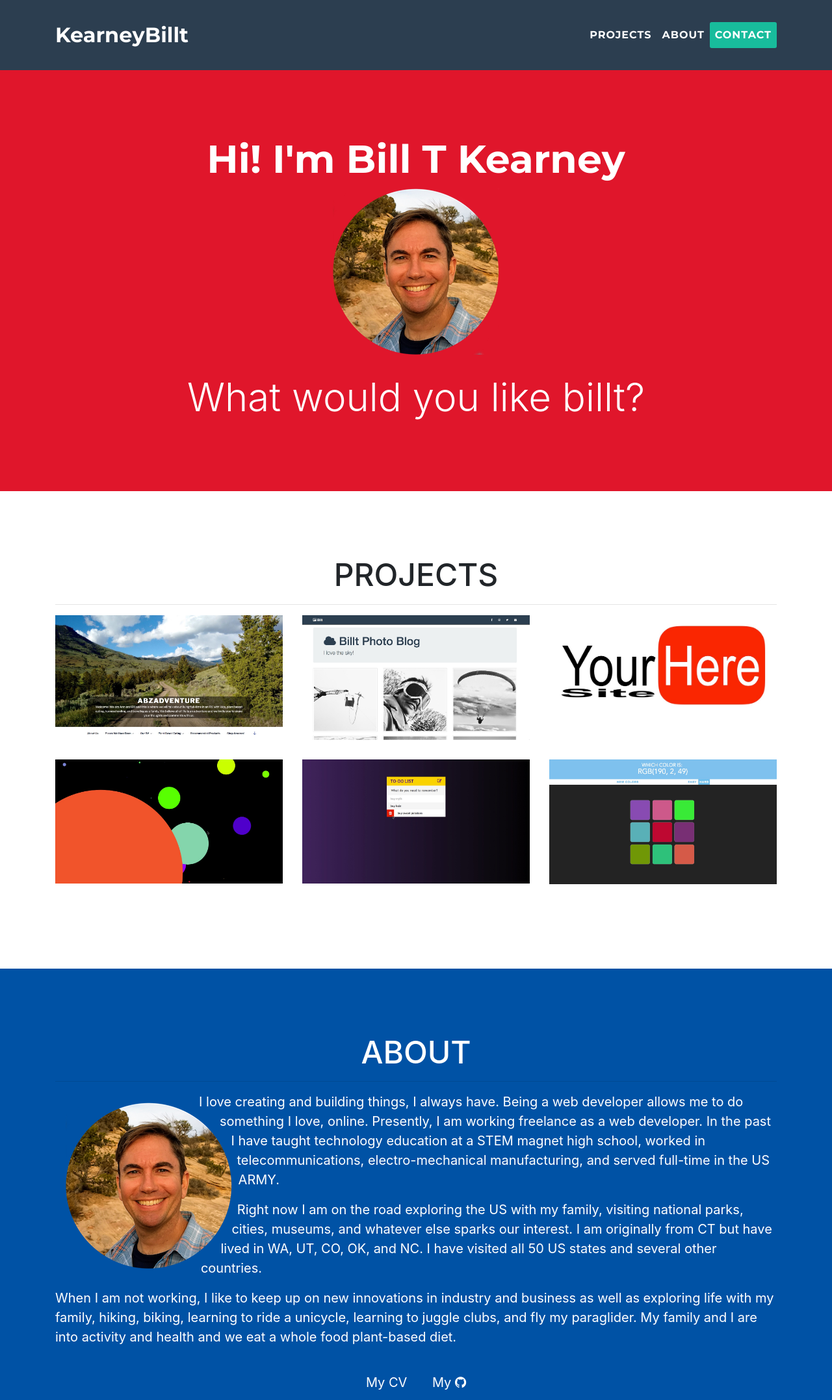
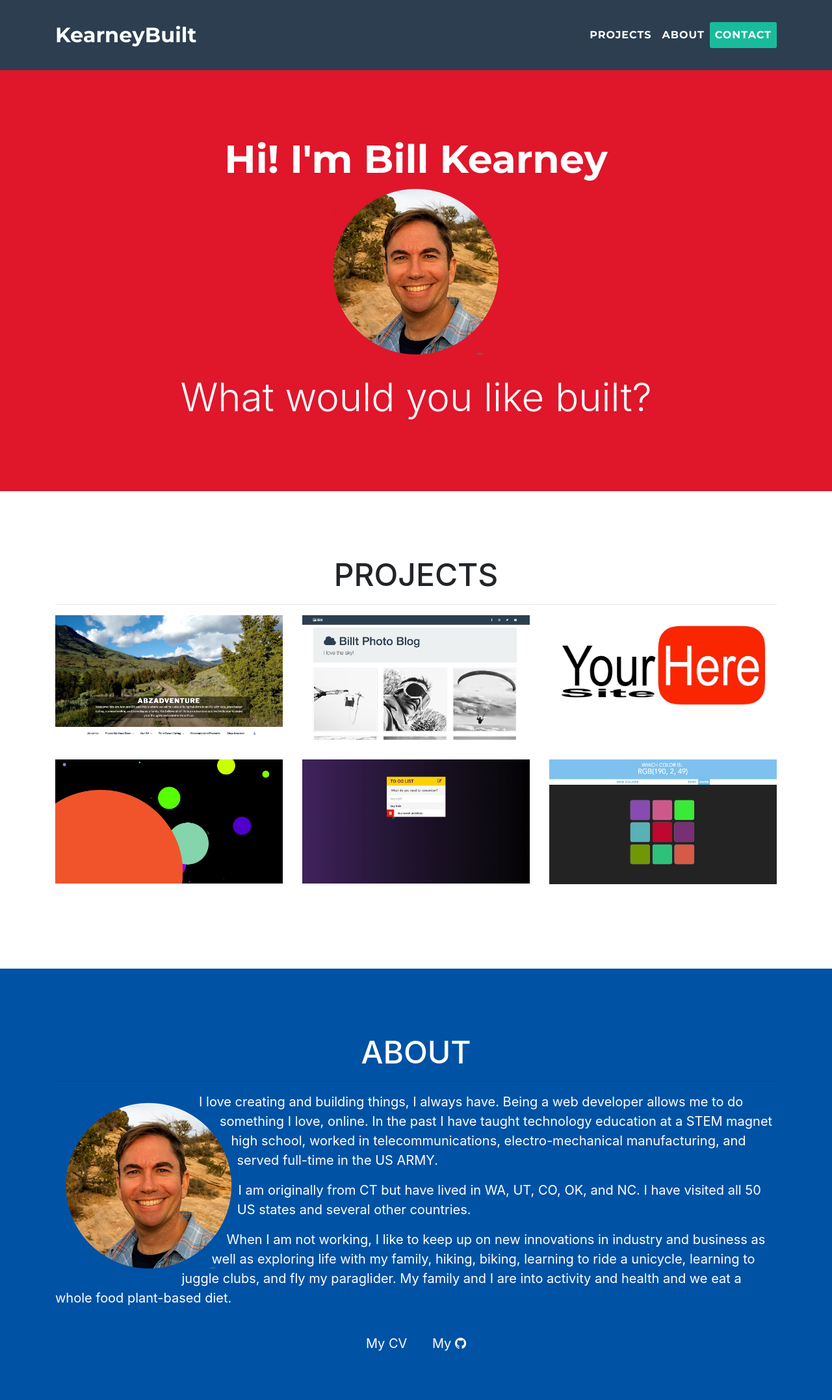
Before and after one commit to BIlltKearney/KearneyBuiltBusinessSite, a website with bundled scripts: page index.html in a window 1280 px wide. Shown: the top 2155 px of the page at 65% size. Built offline with nearby package versions, Linux system fonts and the light colour scheme.

Commit message:
Initial load of site
site uploaded for template

```diff
--- a/index.html
+++ b/index.html
@@ -30,7 +30,7 @@
     <!-- Navigation -->
     <nav class="navbar navbar-expand-lg navbar-light fixed-top" id="mainNav">
       <div class="container">
-        <a class="navbar-brand js-scroll-trigger" href="#page-top">KearneyBillt</a>
+        <a class="navbar-brand js-scroll-trigger" href="#page-top">KearneyBuilt</a>
         <button class="navbar-toggler navbar-toggler-right" type="button" data-toggle="collapse" data-target="#navbarResponsive" aria-controls="navbarResponsive" aria-expanded="false" aria-label="Toggle navigation">
           Menu
           <i class="fa fa-bars"></i>
@@ -55,9 +55,9 @@
     <header class="masthead">
       <div class="container">
         <div class="intro-text">
-          <span class="name">Hi! I'm Bill T Kearney</span>
+          <span class="name">Hi! I'm Bill Kearney</span>
             <img class="img-fluid" src="img/Billtphotocircle.png" alt="">
-          <span class="skills">What would you like billt?</span>
+          <span class="skills">What would you like built?</span>
         </div>
       </div>
     </header>
@@ -140,9 +140,9 @@
         <div class="row">
           <div class="col-lg-12 ml-auto">
             <img class="" style="shape-outside: circle(50% at 50% 50%) border-box; shape-margin: .6em; margin: 1em; float: left;" src="img/Billtphotocircle.png" alt="" width="256" height="256">
-           	<p>I love creating and building things, I always have. Being a web developer allows me to do something I love, online. Presently, I am working freelance as a web developer. In the past I have taught technology education at a STEM magnet high school, worked in telecommunications, electro-mechanical manufacturing, and served full-time in the US ARMY.</p>
+           	<p>I love creating and building things, I always have. Being a web developer allows me to do something I love, online. In the past I have taught technology education at a STEM magnet high school, worked in telecommunications, electro-mechanical manufacturing, and served full-time in the US ARMY.</p>
 
-            <p>Right now I am on the road exploring the US with my family, visiting national parks, cities, museums, and whatever else sparks our interest. I am originally from CT but have lived in WA, UT, CO, OK, and NC. I have visited all 50 US states and several other countries.</p>
+            <p>I am originally from CT but have lived in WA, UT, CO, OK, and NC. I have visited all 50 US states and several other countries.</p>
 
             <p>When I am not working, I like to keep up on new innovations in industry and business as well as exploring life with my family, hiking, biking, learning to ride a unicycle, learning to juggle clubs, and fly my paraglider. My family and I are into activity and health and we eat a whole food plant-based diet.</p>
           </div>
@@ -172,6 +172,12 @@
                   <div class="control-group">
                     <div class="form-group floating-label-form-group controls">
                       <input type="email" class="form-control" name="_replyto" placeholder="Email" required>
+                    </div>
+                  </div>
+
+                  <div class="control-group">
+                    <div class="form-group floating-label-form-group controls">
+                      <input type="phone" class="form-control" name="_replyto" placeholder="Phone" required>
                     </div>
                   </div>
 
@@ -241,7 +247,7 @@
             <div class="footer-col col-md-4">
               <h3>Contact</h3>
               <p>
-                <a href="mailto:bill@kearneybillt.com?subject=I%20Want%20it%20Billt!">Bill [at] KearneyBillt [dot] com</a>
+                <a href="mailto:bill@kearneybillt.com?subject=I%20Want%20it%20Billt!">Bill [at] KearneyBuilt [dot] com</a>
               </p>
             </div>
           </div>
@@ -251,7 +257,7 @@
         <div class="container">
           <div class="row">
             <div class="col-lg-12">
-              Copyright &copy; KearneyBillt.com 2017
+              Copyright &copy; KearneyBuilt.com 2018
             </div>
           </div>
         </div>
```
Also changed, not shown: 1 other file.
